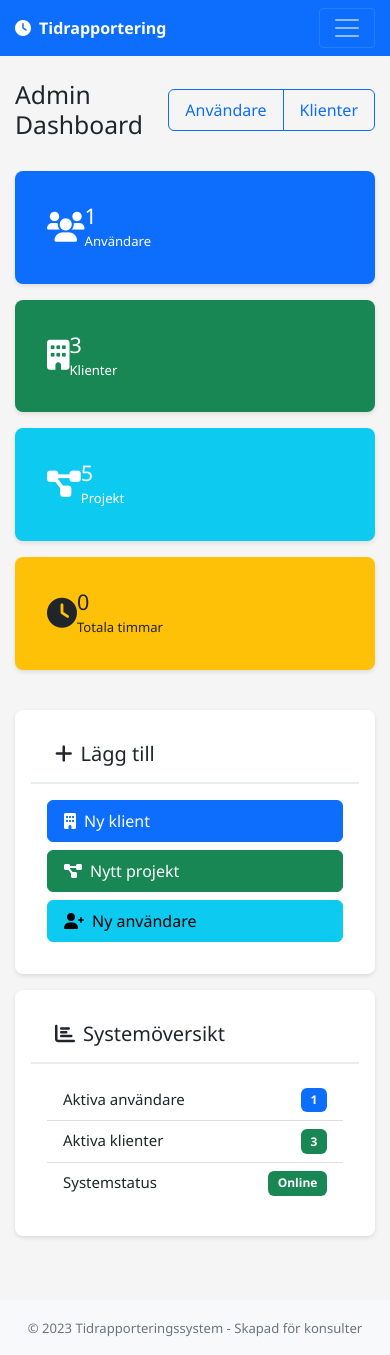
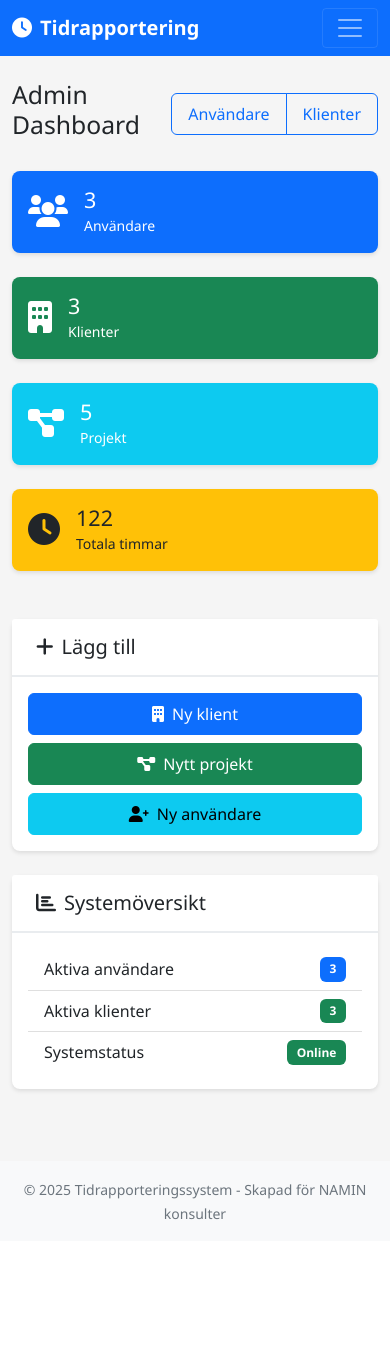
Before and after one commit to astarainvest/tidrapportering2, a Flask app: page /admin in a window 390 px wide. After the commit the page ends 1220 px from the top, so only its background shows below. Run offline with Flask 3, Linux system fonts and the light colour scheme; a user stored in the database is signed in; data comes from the database, SQL or seed files in the repository; some libraries are stand-ins or nearby versions.

Commit message:
Restoring layout

```diff
--- a/app.py
+++ b/app.py
@@ -9,8 +9,8 @@
 app = Flask(__name__)
 
 # Konfiguration
-app.config['SECRET_KEY'] = os.environ.get('SECRET_KEY') or 'din-hemliga-nyckel-här-byt-ut-denna'
-app.config['SQLALCHEMY_DATABASE_URI'] = os.environ.get('DATABASE_URL') or 'sqlite:///tidrapportering.db'
+app.config['SECRET_KEY'] = 'din-hemliga-nyckel-här-byt-ut-denna'
+app.config['SQLALCHEMY_DATABASE_URI'] = 'sqlite:///tidrapportering.db'
 app.config['SQLALCHEMY_TRACK_MODIFICATIONS'] = False
 
 # Sessionskonfiguration - användare loggas ut vid serveromstart
@@ -961,6 +961,4 @@
 
             print("Exempel-klienter och projekt skapade")
 
-if __name__ == '__main__':
-    # For local development
     app.run(debug=True, host='127.0.0.1', port=5000)
--- a/static/css/style.css
+++ b/static/css/style.css
@@ -14,95 +14,6 @@
 body {
     font-family: 'Segoe UI', Tahoma, Geneva, Verdana, sans-serif;
     background-color: #f5f5f5;
-    -webkit-text-size-adjust: 100%; /* Förhindrar automatisk textskalning på iOS */
-    -webkit-touch-callout: none; /* Inaktiverar callout på iOS */
-}
-
-/* Touch-vänliga element */
-.btn,
-.nav-link,
-.dropdown-toggle {
-    min-height: 44px; /* Minsta storlek för touch targets enligt Apple HIG */
-    display: flex;
-    align-items: center;
-}
-
-/* Bättre touch-feedback */
-.btn:active,
-.nav-link:active {
-    transform: scale(0.98);
-    transition: transform 0.1s ease;
-}
-
-/* Förbättra scrollning på iOS */
-.table-responsive {
-    -webkit-overflow-scrolling: touch;
-}
-
-/* --- Responsive Design --- */
-@media (max-width: 767px) {
-    body {
-        font-size: 15px;
-    }
-    .container, .main {
-        padding-left: 8px;
-        padding-right: 8px;
-    }
-    .navbar-brand {
-        font-size: 1rem;
-    }
-    .navbar-nav {
-        flex-direction: column;
-    }
-    .card, .dashboard-stat-card {
-        margin-bottom: 1rem;
-        padding: 1rem;
-    }
-    .footer {
-        font-size: 0.9rem;
-    }
-    .btn, .nav-link, .dropdown-toggle {
-        min-height: 40px;
-        font-size: 1rem;
-    }
-}
-
-@media (min-width: 768px) {
-    body {
-        font-size: 16px;
-    }
-    .container, .main {
-        padding-left: 24px;
-        padding-right: 24px;
-    }
-    .navbar-brand {
-        font-size: 1.25rem;
-    }
-    .navbar-nav {
-        flex-direction: row;
-    }
-    .card, .dashboard-stat-card {
-        margin-bottom: 1.5rem;
-        padding: 1.5rem;
-    }
-    .footer {
-        font-size: 1rem;
-    }
-    .btn, .nav-link, .dropdown-toggle {
-        min-height: 44px;
-        font-size: 1.1rem;
-    }
-}
-
-/* Förhindra zoom vid fokus på input (iOS) */
-input[type="text"],
-input[type="email"],
-input[type="password"],
-input[type="number"],
-input[type="tel"],
-textarea,
-select {
-    font-size: 16px !important; /* 16px förhindrar zoom på iOS */
 }
 
 .navbar-brand {
@@ -267,161 +178,22 @@
     100% { transform: rotate(360deg); }
 }
 
-/* Responsiv design för mobil */
+/* Responsiv design */
 @media (max-width: 768px) {
-    /* Container och layout */
-    .container {
-        padding-left: 15px;
-        padding-right: 15px;
-    }
-
-    /* Kort och paneler */
     .card-body {
         padding: 1rem;
     }
 
-    .card {
-        margin-bottom: 1rem;
+    .table-responsive {
+        font-size: 0.9rem;
     }
 
-    /* Jumbotron på startsidan */
-    .jumbotron {
-        padding: 2rem 1.5rem !important;
-        margin-bottom: 2rem !important;
-    }
-
-    .jumbotron h1 {
-        font-size: 2rem !important;
-    }
-
-    .jumbotron .lead {
-        font-size: 1rem;
-    }
-
-    /* Knappar */
-    .btn-lg {
-        padding: 0.75rem 1.5rem;
-        font-size: 1rem;
-    }
-
-    .btn-group .btn {
+    .btn-group-vertical .btn {
         margin-bottom: 0.5rem;
-        width: 100%;
-    }
-
-    /* Navigation */
-    .navbar-brand {
-        font-size: 1.1rem;
-    }
-
-    .navbar-nav .nav-link {
-        padding: 0.75rem 1rem;
-    }
-
-    /* Tabeller */
-    .table-responsive {
-        font-size: 0.85rem;
-    }
-
-    .table th,
-    .table td {
-        padding: 0.5rem 0.25rem;
-        word-break: break-word;
-    }
-
-    /* Dashboard statistik */
-    .dashboard-stat-card {
-        padding: 1rem;
-        margin-bottom: 0.75rem;
     }
 
     .dashboard-stat-card h3 {
-        font-size: 1.75rem;
-    }
-
-    /* Formulär */
-    .form-control,
-    .form-select {
-        padding: 0.75rem 0.5rem;
-        font-size: 16px; /* Förhindrar zoom på iPhone */
-    }
-
-    .form-label {
-        font-size: 0.9rem;
-    }
-
-    /* Modal dialogs */
-    .modal-dialog {
-        margin: 0.5rem;
-    }
-
-    /* Admin sidebar */
-    .admin-sidebar {
-        margin-bottom: 1rem;
-    }
-}
-
-/* Extra små skärmar (iPhone SE och mindre) */
-@media (max-width: 576px) {
-    /* Jumbotron */
-    .jumbotron {
-        padding: 1.5rem 1rem !important;
-    }
-
-    .jumbotron h1 {
-        font-size: 1.75rem !important;
-    }
-
-    /* Knappar staplas vertikalt */
-    .btn-lg {
-        display: block;
-        width: 100%;
-        margin-bottom: 0.5rem;
-    }
-
-    .me-3 {
-        margin-right: 0 !important;
-    }
-
-    /* Kort i rader */
-    .col-md-4,
-    .col-lg-4,
-    .col-lg-8 {
-        margin-bottom: 1rem;
-    }
-
-    /* Tabeller ännu mer kompakta */
-    .table-responsive {
-        font-size: 0.8rem;
-    }
-
-    /* Dashboard stats tar full bredd */
-    .dashboard-stat-card {
-        text-align: center;
-    }
-
-    /* Navigation kompakt */
-    .navbar {
-        padding: 0.5rem 0;
-    }
-
-    .navbar-brand {
-        font-size: 1rem;
-    }
-}
-
-/* Landscape mode på mobil */
-@media (max-height: 500px) and (orientation: landscape) {
-    .jumbotron {
-        padding: 1rem !important;
-    }
-
-    .jumbotron h1 {
-        font-size: 1.5rem !important;
-    }
-
-    .navbar {
-        padding: 0.25rem 0;
+        font-size: 2rem;
     }
 }
 
--- a/templates/base.html
+++ b/templates/base.html
@@ -2,10 +2,7 @@
 <html lang="sv">
 <head>
     <meta charset="UTF-8">
-    <meta name="viewport" content="width=device-width, initial-scale=1.0, shrink-to-fit=no">
-    <meta name="mobile-web-app-capable" content="yes">
-    <meta name="apple-mobile-web-app-capable" content="yes">
-    <meta name="apple-mobile-web-app-status-bar-style" content="black-translucent">
+    <meta name="viewport" content="width=device-width, initial-scale=1.0">
     <title>{% block title %}Tidrapportering{% endblock %}</title>
 
     <!-- Bootstrap CSS -->
@@ -102,7 +99,7 @@
 
     <footer class="bg-light mt-5 py-3">
         <div class="container text-center">
-            <small class="text-muted">© 2023 Tidrapporteringssystem - Skapad för konsulter</small>
+            <small class="text-muted">© 2025 Tidrapporteringssystem - Skapad för NAMIN konsulter</small>
         </div>
     </footer>
 
```
